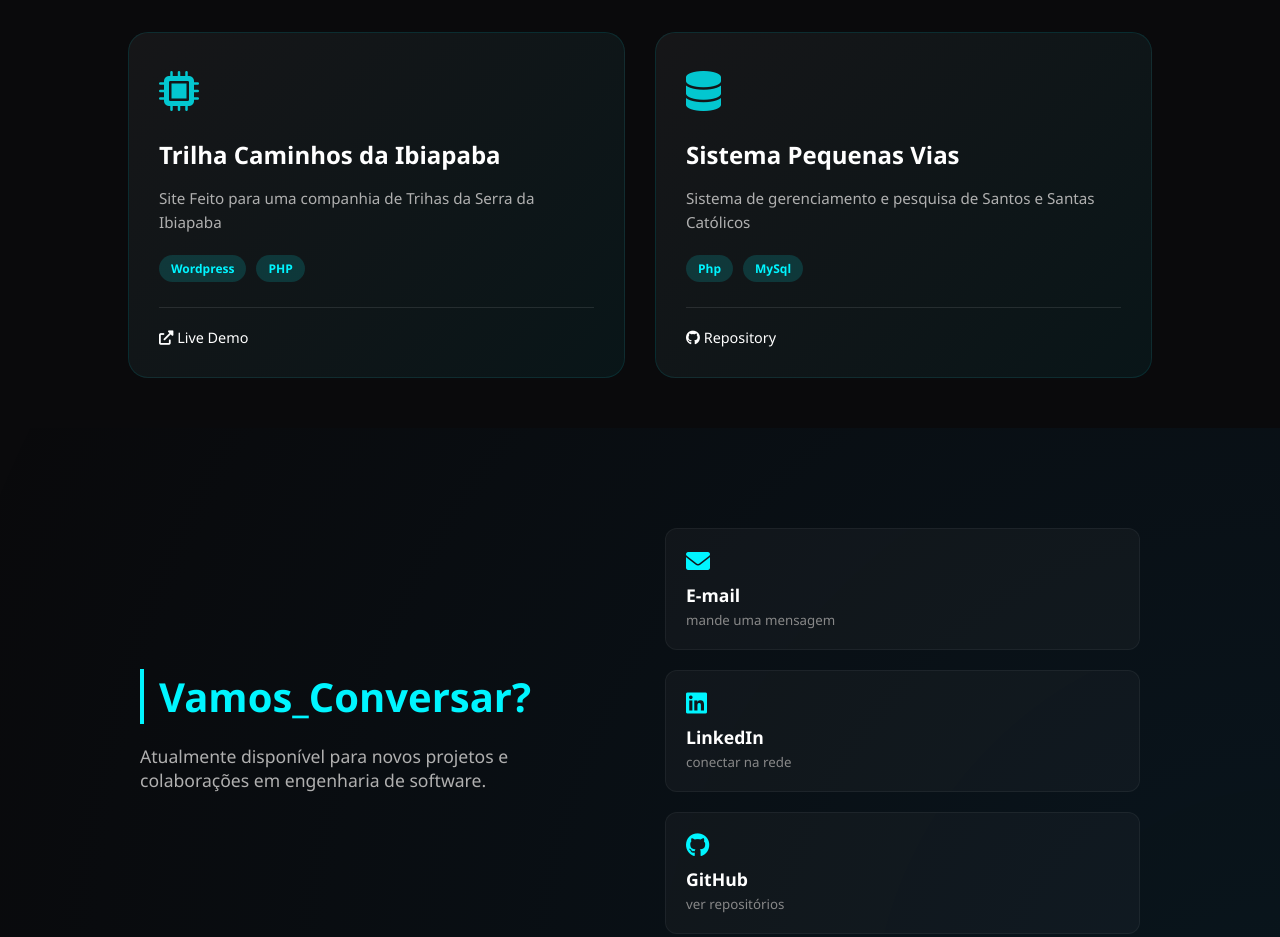
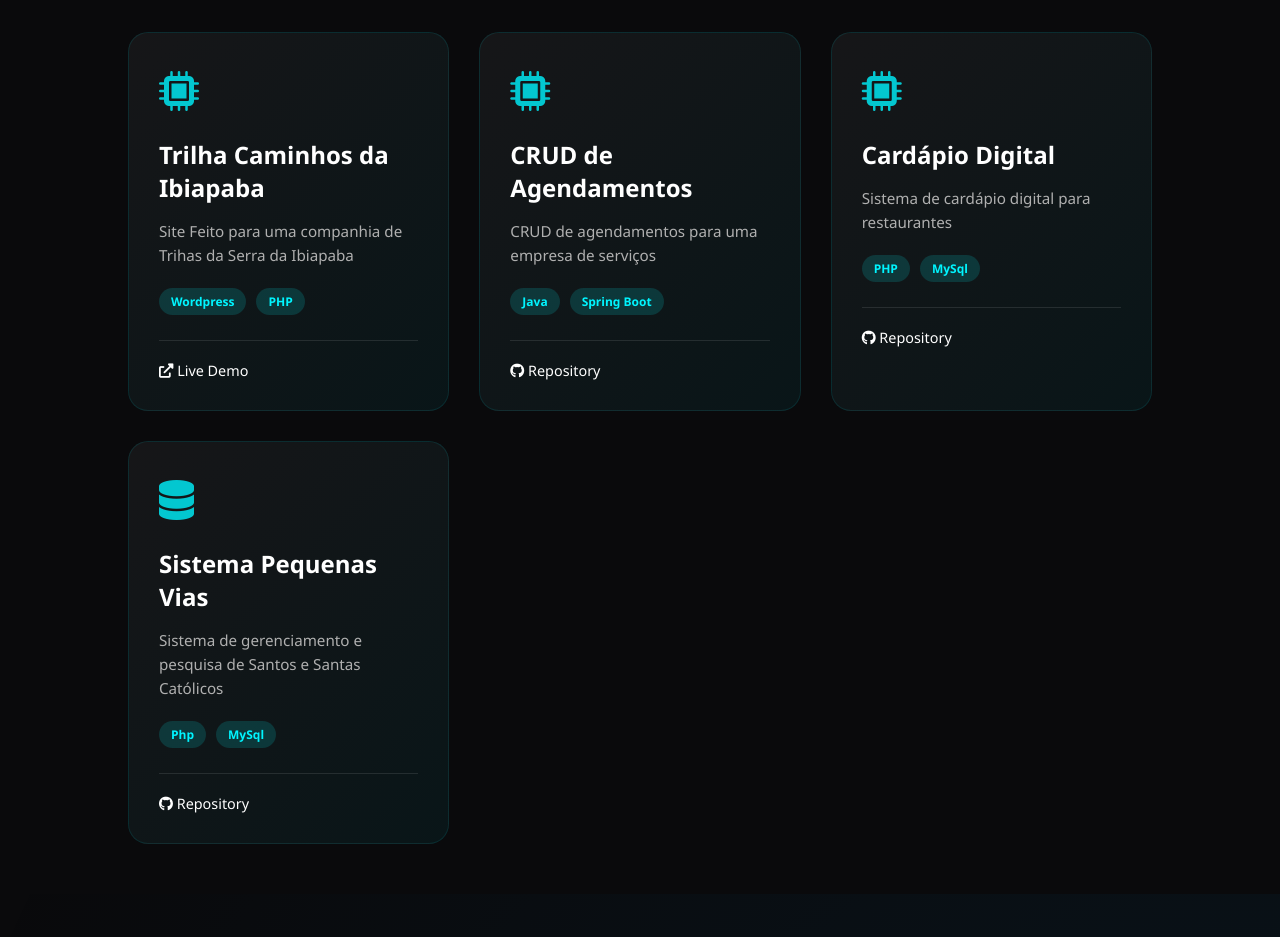
Before and after one commit to Kaua-Sousa21/Portifolio, a plain HTML site: page index.html in a window 1280 px wide. Shown: the part 1700-2637 px from the top of the page. Drawn offline with Linux system fonts and the light colour scheme.

Commit message:
Atualizações no portifolio
Adicionado mais dois projetos: CRUD e Cardápio Digital.

```diff
--- a/index.html
+++ b/index.html
@@ -6,6 +6,7 @@
     <title>Portifolio Kauã Sousa</title>
     <link rel="stylesheet" href="css/style.css">
     <link rel="stylesheet" href="https://cdnjs.cloudflare.com/ajax/libs/font-awesome/6.0.0/css/all.min.css">
+    <link rel="shortcut icon" href="upload/letra-k.png" type="image/x-icon">
 </head>
 <body>
 
@@ -80,6 +81,34 @@
 
         <div class="project-card">
             <div class="project-content">
+                <div class="project-icon"><i class="fas fa-microchip"></i></div>
+                <h3>CRUD de Agendamentos</h3>
+                <p>CRUD de agendamentos para uma empresa de serviços</p>
+                <div class="project-tags">
+                    <span>Java</span> <span>Spring Boot</span>
+                </div>
+                <div class="project-links">
+                    <a href="https://github.com/Kaua-Sousa21/CRUD-JAVA" target="_blank"><i class="fab fa-github"></i> Repository</a>
+                </div>
+            </div>
+        </div>
+
+        <div class="project-card">
+            <div class="project-content">
+                <div class="project-icon"><i class="fas fa-microchip"></i></div>
+                <h3>Cardápio Digital</h3>
+                <p>Sistema de cardápio digital para restaurantes</p>
+                <div class="project-tags">
+                    <span>PHP</span> <span>MySql</span>
+                </div>
+                <div class="project-links">
+                    <a href="https://github.com/Kaua-Sousa21/cardapio-digital" target="_blank"><i class="fab fa-github"></i> Repository</a>
+                </div>
+            </div>
+        </div>
+
+        <div class="project-card">
+            <div class="project-content">
                 <div class="project-icon"><i class="fas fa-database"></i></div>
                 <h3>Sistema Pequenas Vias</h3>
                 <p>Sistema de gerenciamento e pesquisa de Santos e Santas Católicos</p>
```
Also changed, not shown: upload/letra-k.png (added).
